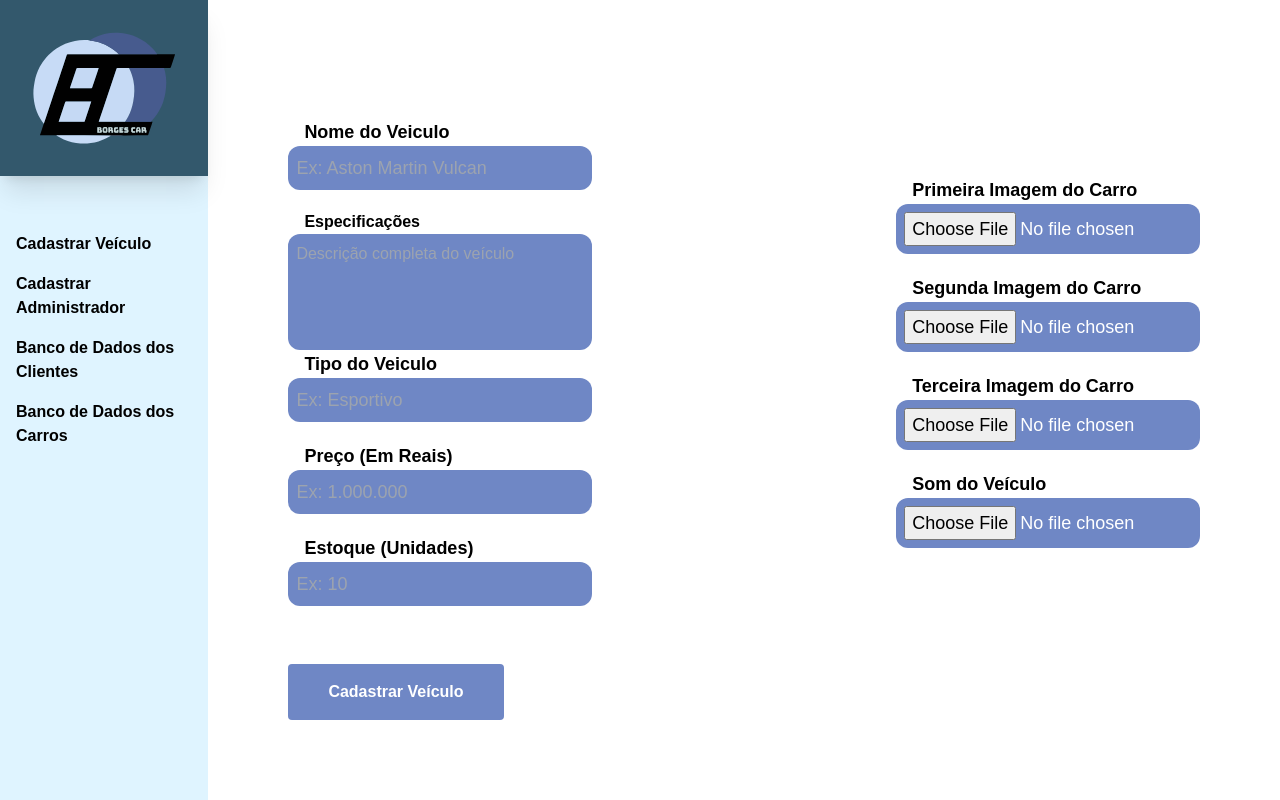
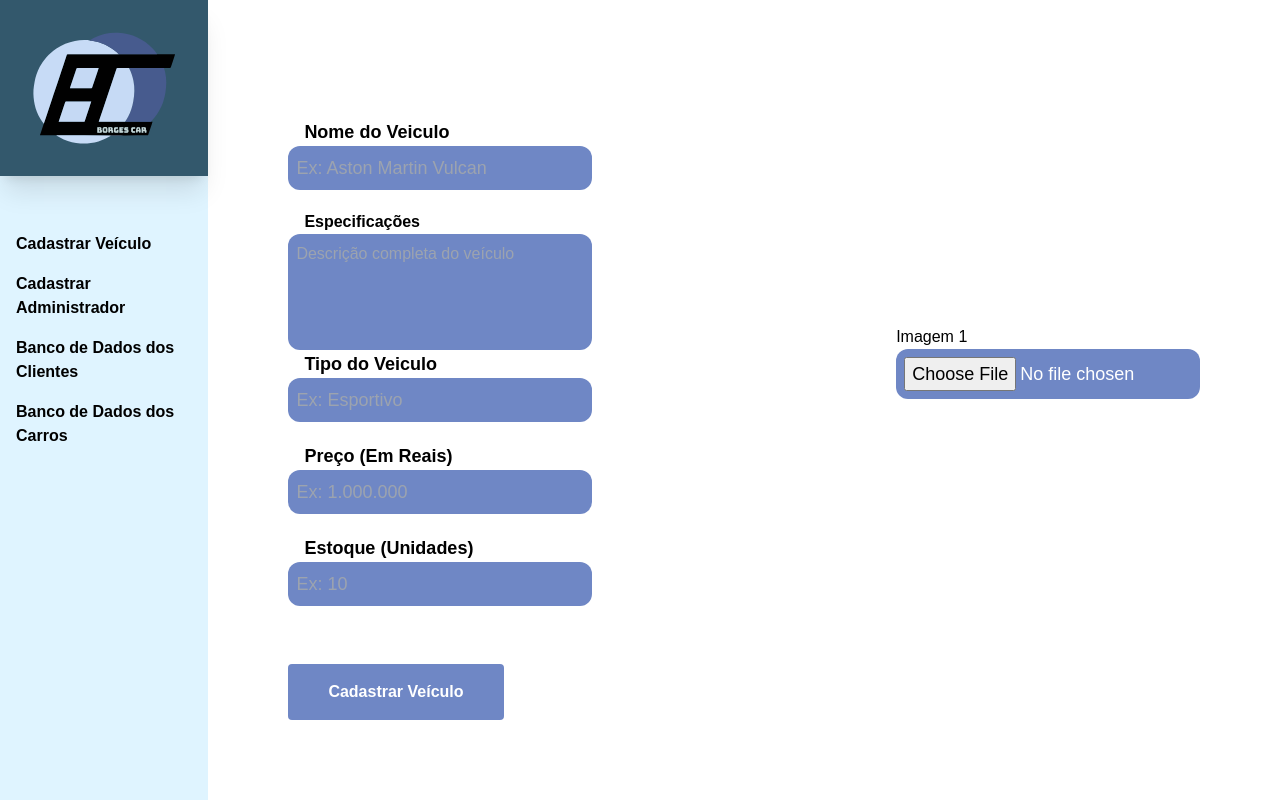
Before and after one commit to onlywillian/borgescar, a Next.js app: page /adm/novo-carro in a window 1280 px wide. Built offline with nearby package versions, Linux system fonts and the light colour scheme; a web font is replaced by a local one.

Commit message:
new car modifications1

```diff
--- a/src/app/adm/novo-adm/page.tsx
+++ b/src/app/adm/novo-adm/page.tsx
@@ -40,6 +40,8 @@ export default function NewAdm() {
         <Aside />
         <div className="flex w-full justify-center items-center">
           <div className="flex flex-col items-center justify-center text-center w-1/2">
+            <h1 className="text-3xl font-extrabold mb-6">Cadastrar Administrador</h1>
+
             <Input
               id="nome"
               label="Nome Completo"
--- a/src/app/adm/novo-carro/page.tsx
+++ b/src/app/adm/novo-carro/page.tsx
@@ -1,17 +1,33 @@
-export const metadata = {
-  title: "Novo Carro",
-};
+'use client'
 
 import Input from "@/components/Input";
 import Aside from "@/components/Aside";
 import Button from "@/components/Button";
+import { FormEvent, useState } from "react";
 
 export default function NewCar() {
+  const [carName, setCarName] = useState('');
+  const [carDescription, setCarDescription] = useState('');
+  const [carType, setCarType] = useState('');
+  const [carPrice, setCarPrice] = useState('');
+  const [carStock, setCarStock] = useState('');
+
+  async function handleFormSubmit(e: FormEvent) {
+    e.preventDefault();
+
+    const formElement: HTMLFormElement = e.target;
+
+    const response = await fetch('http://localhost:8000/adms/new', {
+      method: 'POST',
+      body: new FormData()
+    });
+  }
+
   return (
     <>
       <main className="flex">
         <Aside />
-        <form className="flex p-20 justify-between w-full flex-col">
+        <form className="flex p-20 justify-between w-full flex-col" onSubmit={(e) => handleFormSubmit(e)}>
           <div className="flex w-full h-full justify-between">
             <div className="flex flex-col justify-center w-1/3">
               <Input
@@ -50,10 +66,15 @@ export default function NewCar() {
               />
             </div>
             <div className="flex flex-col justify-center w-1/3">
-              <Input id="img1" label="Primeira Imagem do Carro" type="file" />
-              <Input id="img1" label="Segunda Imagem do Carro" type="file" />
-              <Input id="img1" label="Terceira Imagem do Carro" type="file" />
-              <Input id="som" label="Som do Veículo" type="file" />
+              <label>Imagem 1</label>
+              <input
+                type='file'
+                name="img1"
+                className="bg-purple-input border-none outline-0 p-2 rounded-xl text-lg mb-5 text-white"
+              />
+              {/* <Input id="img1" label="Segunda Imagem do Carro" type="file" />
+              <Input id="img1" label="Terceira Imagem do Carro" type="file" /> */}
+              {/* <Input id="som" label="Som do Veículo" type="file" /> */}
             </div>
           </div>
           <div className="flex gap-10">
```
